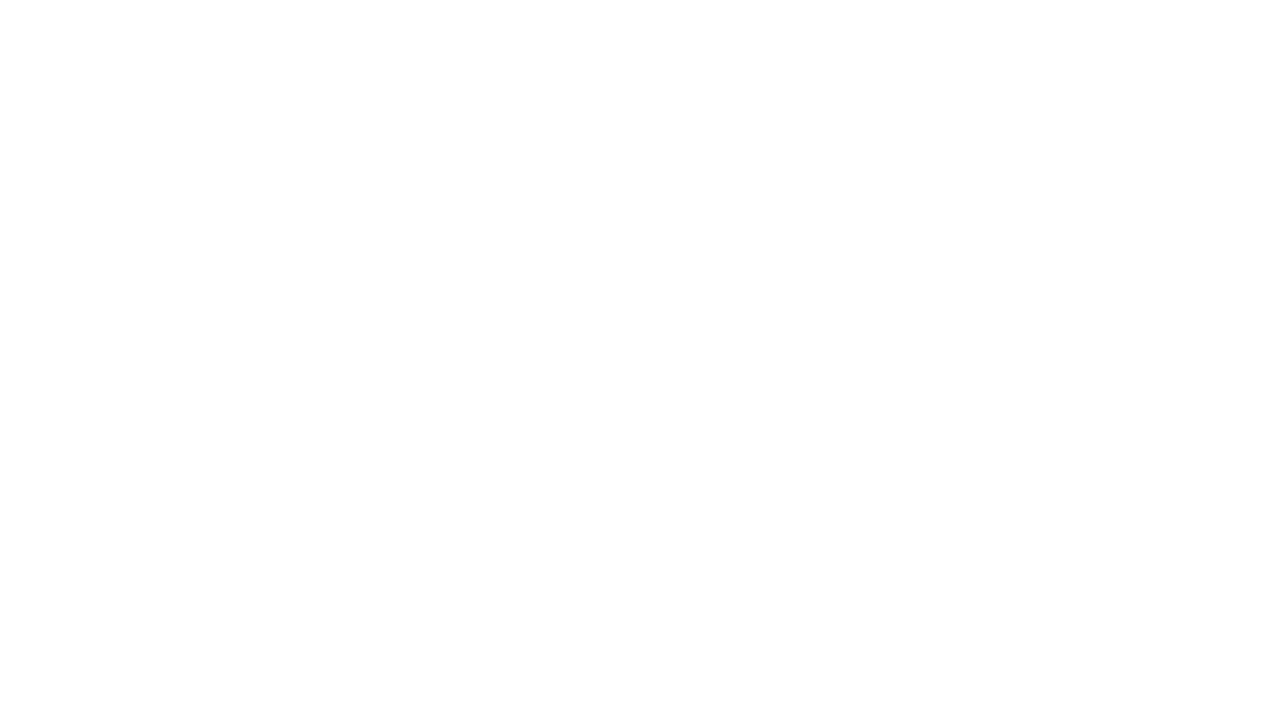
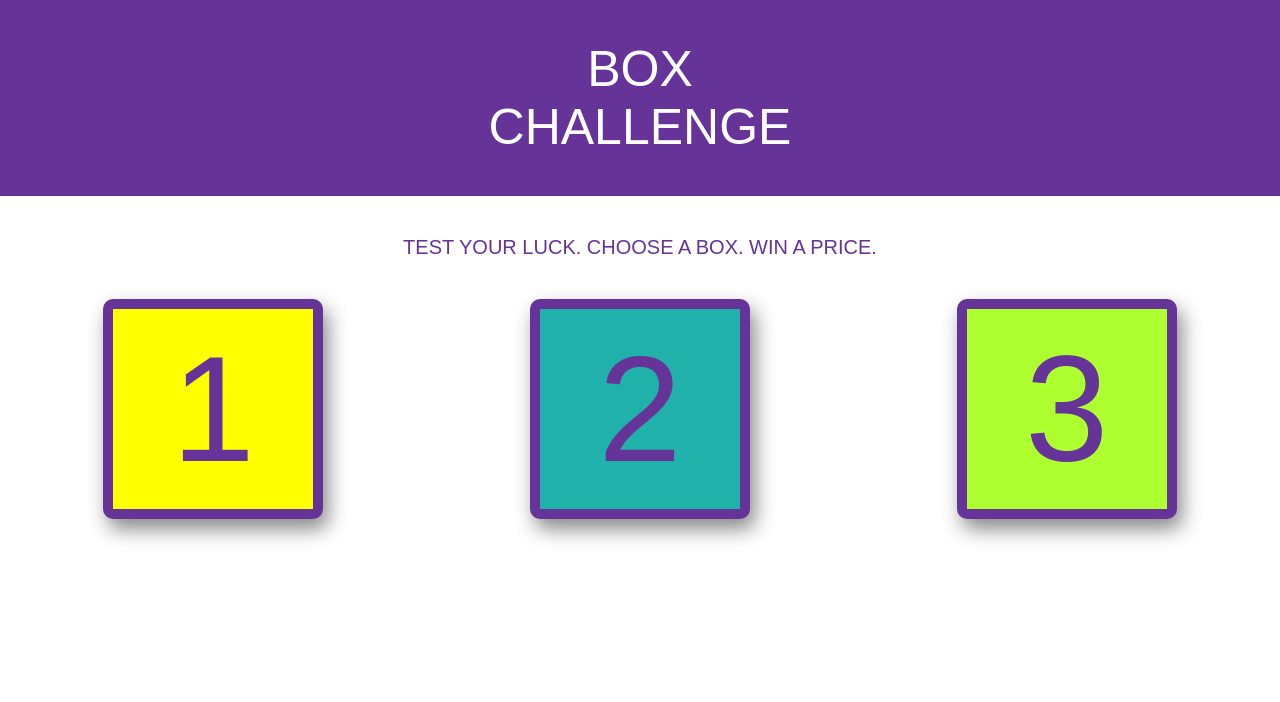
Before and after one commit to osvaldoconcep/m6-hw6-concepcion-osvaldo, a plain HTML site: page index.html in a window 1280 px wide. Drawn offline with Linux system fonts and the light colour scheme.

Commit message:
Added UI based on mockups.

```diff
--- a/index.html
+++ b/index.html
@@ -6,6 +6,18 @@
     <link rel="stylesheet" href="main.css">
 </head>
 <body>
+    <div class="header-container">
+        <div class="header-container-text">BOX</div>
+        <div class="header-container-text">CHALLENGE</div>
+    </div>
+    <div class="sub-header-container">
+        TEST YOUR LUCK. CHOOSE A BOX. WIN A PRICE.
+    </div>
+    <div class="boxes-container">
+        <div class="box" id="boxOne">1</div>
+        <div class="box" id="boxTwo">2</div>
+        <div class="box" id="boxThree">3</div>
+    </div>
     <script src="main.js"></script>
 </body>
 </html>
--- a/main.css
+++ b/main.css
@@ -0,0 +1,51 @@
+body {
+    margin: 0;
+    text-align: center;
+    font-family: sans-serif;
+}
+
+.header-container {
+    background-color: rebeccapurple;
+    color: white;
+    padding: 40px;
+}
+.header-container-text {
+    font-size: 50px;
+}
+
+.sub-header-container {
+    color: rebeccapurple;
+    font-size: 20px;
+    padding: 40px;
+}
+
+.boxes-container {
+    display: flex;
+    justify-content: space-around;
+    height: 400px;
+}
+
+.box {
+    width: 200px;
+    height: 200px;
+    border: rebeccapurple 10px solid;
+    display: flex;
+    justify-content: center;
+    align-items: center;
+    color: rebeccapurple;
+    font-size: 150px;
+    border-radius: 10px;
+    box-shadow: 5px 10px 20px #888888;
+}
+
+#boxOne {
+    background-color: yellow;
+}
+
+#boxTwo {
+    background-color: lightseagreen;
+}
+
+#boxThree {
+    background-color: greenyellow;
+}
```
